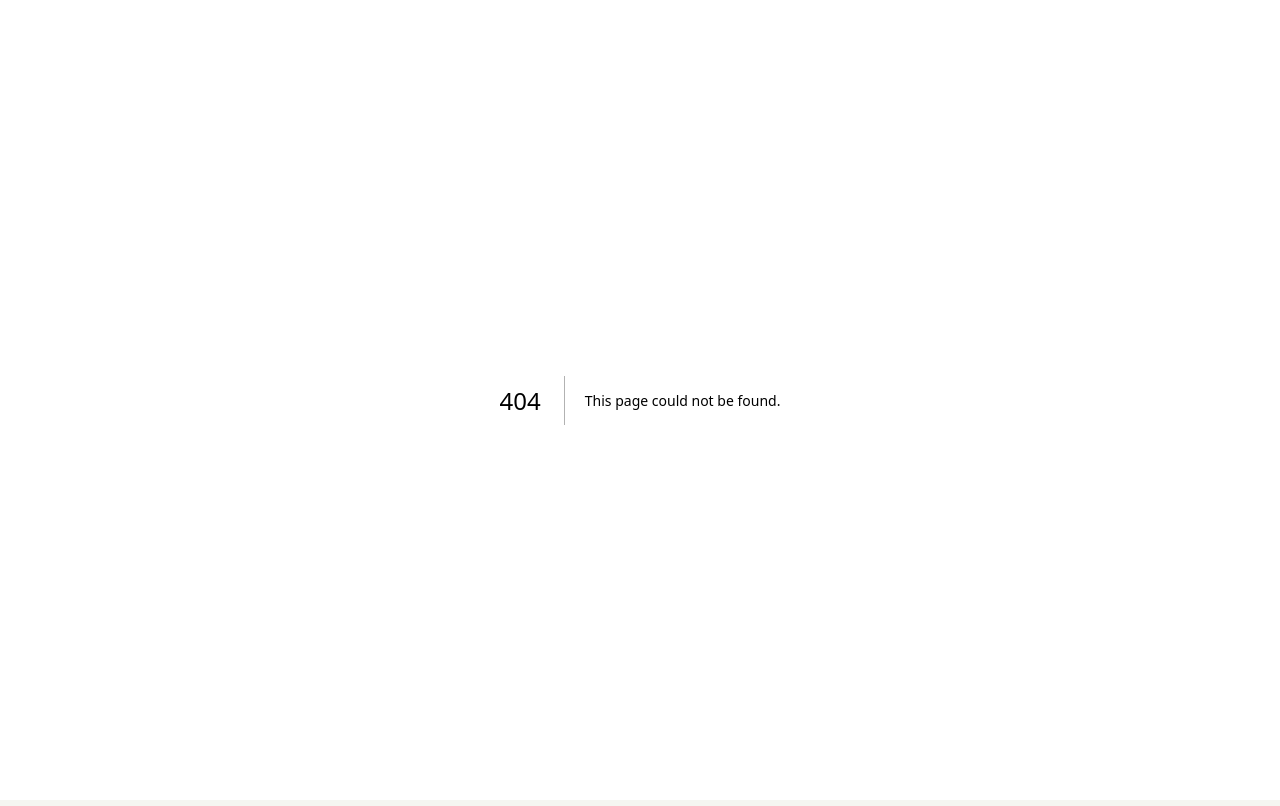
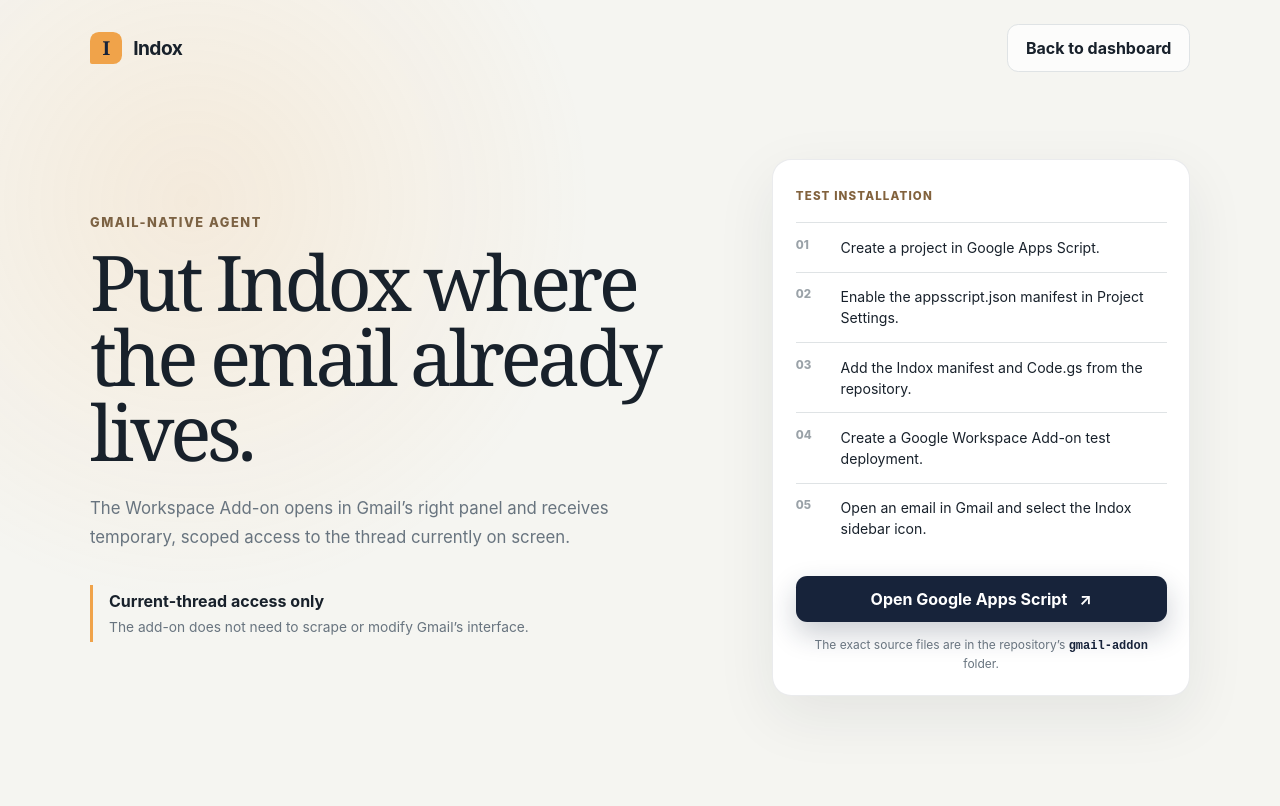
Before and after one commit to AadhikR/indox-triage, a Next.js app: page /gmail-addon in a window 1280 px wide. Before the commit this address had no page. Built offline with nearby package versions, Linux system fonts and the light colour scheme.

Commit message:
feat: add Gmail contextual sidebar

```diff
--- a/app/dashboard/page.tsx
+++ b/app/dashboard/page.tsx
@@ -53,7 +53,10 @@
           <button className="nav-item" type="button"><span className="nav-glyph">⌁</span> Commitments</button>
         </nav>
         <div className="sidebar-bottom">
-          <div className="connection-card"><span className="connection-dot" /><div><strong>Demo inbox</strong><span>Connection comes in Part 3</span></div></div>
+          <Link className="connection-card" href="/gmail-addon">
+            <span className="connection-dot connection-dot-ready" />
+            <div><strong>Gmail add-on ready</strong><span>Test installation required</span></div>
+          </Link>
           <Link className="user-chip" href={user.isDemo ? "/login" : "/auth/logout"}>
             {user.picture ? (
               // Auth0 profile images are supplied by the configured identity provider.
--- a/app/globals.css
+++ b/app/globals.css
@@ -74,6 +74,7 @@
 .connection-card strong, .user-chip strong { font-size: .85rem; }
 .connection-card span:last-child, .user-chip span:last-child { color: #8995a8; font-size: .72rem; }
 .connection-dot { width: .65rem; height: .65rem; border-radius: 50%; background: #7f8a96; }
+.connection-dot-ready { background: #58b888; box-shadow: 0 0 0 4px rgba(88, 184, 136, .12); }
 .user-chip { border-radius: .7rem; padding: .6rem; transition: background 160ms ease; }
 .user-chip:hover { background: rgba(255, 255, 255, .055); }
 .avatar-image { display: block; object-fit: cover; }
@@ -95,6 +96,22 @@
 .login-context p { max-width: 440px; margin: .9rem 0 0; color: #aeb8c8; line-height: 1.7; }
 .context-number { color: var(--accent); font-size: .72rem; font-weight: 850; letter-spacing: .12em; }
 .context-divider { width: 100%; height: 1px; margin: 2.5rem 0; background: #33425d; }
+
+.addon-setup-shell { min-height: 100vh; background: radial-gradient(circle at 15% 25%, rgba(240, 163, 74, .13), transparent 25rem), var(--paper); }
+.addon-setup-nav { display: flex; width: min(1100px, calc(100% - 3rem)); align-items: center; justify-content: space-between; margin: 0 auto; padding: 1.5rem 0; }
+.addon-setup-grid { display: grid; width: min(1100px, calc(100% - 3rem)); min-height: calc(100vh - 90px); grid-template-columns: minmax(0, 1fr) minmax(360px, .72fr); align-items: center; gap: clamp(3rem, 8vw, 7rem); margin: 0 auto; padding: 3rem 0 6rem; }
+.addon-setup-grid h1 { max-width: 650px; margin: 0; font-family: Georgia, "Times New Roman", serif; font-size: clamp(3rem, 6vw, 5.4rem); font-weight: 500; letter-spacing: -.055em; line-height: .98; }
+.addon-lede { max-width: 620px; margin: 1.5rem 0 0; color: var(--muted); font-size: 1.05rem; line-height: 1.75; }
+.scope-note { display: grid; gap: .2rem; max-width: 520px; margin-top: 2rem; border-left: 3px solid var(--accent); padding: .3rem 0 .3rem 1rem; }
+.scope-note span { color: var(--muted); font-size: .86rem; }
+.installation-card { border: 1px solid rgba(31, 42, 55, .09); border-radius: 1.2rem; padding: 1.4rem; background: #fff; box-shadow: var(--shadow); }
+.installation-label { color: #82623d; font-size: .72rem; font-weight: 850; letter-spacing: .1em; text-transform: uppercase; }
+.installation-card ol { display: grid; gap: 0; margin: 1rem 0 1.4rem; padding: 0; list-style: none; }
+.installation-card li { display: grid; grid-template-columns: 2rem 1fr; gap: .8rem; border-top: 1px solid var(--line); padding: .85rem 0; }
+.installation-card li > span { color: #9aa2a8; font-size: .72rem; font-weight: 800; }
+.installation-card li p { margin: 0; font-size: .88rem; }
+.installation-footnote { margin: .85rem 0 0; color: var(--muted); font-size: .75rem; text-align: center; }
+.installation-footnote code { color: var(--navy); font-weight: 750; }
 
 .workspace { min-width: 0; padding: 2.2rem clamp(1.25rem, 4vw, 4rem) 3rem; }
 .workspace-header { display: flex; align-items: center; justify-content: space-between; gap: 2rem; }
@@ -167,6 +184,7 @@
   .login-shell { grid-template-columns: 1fr; }
   .login-card { min-height: 100vh; }
   .login-context { padding: 3rem 1.5rem; }
+  .addon-setup-grid { grid-template-columns: 1fr; }
 }
 
 @media (max-width: 520px) {
@@ -178,4 +196,7 @@
   .header-actions .button { flex: 1; }
   .email-card { grid-template-columns: 1fr; }
   .email-card > .avatar { display: none; }
+  .addon-setup-nav .button { display: none; }
+  .addon-setup-grid { width: min(100% - 2rem, 1100px); padding-top: 2rem; }
+  .addon-setup-grid h1 { font-size: 3rem; }
 }
--- /dev/null
+++ b/app/gmail-addon/page.tsx
@@ -0,0 +1,51 @@
+import Link from "next/link";
+
+const steps = [
+  "Create a project in Google Apps Script.",
+  "Enable the appsscript.json manifest in Project Settings.",
+  "Add the Indox manifest and Code.gs from the repository.",
+  "Create a Google Workspace Add-on test deployment.",
+  "Open an email in Gmail and select the Indox sidebar icon.",
+];
+
+export default function GmailAddonPage() {
+  return (
+    <main className="addon-setup-shell">
+      <nav className="addon-setup-nav">
+        <Link className="brand" href="/">
+          <span className="brand-mark">I</span>
+          <span>Indox</span>
+        </Link>
+        <Link className="button button-secondary" href="/dashboard">Back to dashboard</Link>
+      </nav>
+
+      <section className="addon-setup-grid">
+        <div>
+          <p className="eyebrow">Gmail-native agent</p>
+          <h1>Put Indox where the email already lives.</h1>
+          <p className="addon-lede">
+            The Workspace Add-on opens in Gmail’s right panel and receives temporary,
+            scoped access to the thread currently on screen.
+          </p>
+          <div className="scope-note">
+            <strong>Current-thread access only</strong>
+            <span>The add-on does not need to scrape or modify Gmail’s interface.</span>
+          </div>
+        </div>
+
+        <section className="installation-card">
+          <span className="installation-label">Test installation</span>
+          <ol>
+            {steps.map((step, index) => (
+              <li key={step}><span>{String(index + 1).padStart(2, "0")}</span><p>{step}</p></li>
+            ))}
+          </ol>
+          <a className="button button-primary button-full" href="https://script.google.com/" target="_blank" rel="noreferrer">
+            Open Google Apps Script <span aria-hidden="true">↗</span>
+          </a>
+          <p className="installation-footnote">The exact source files are in the repository’s <code>gmail-addon</code> folder.</p>
+        </section>
+      </section>
+    </main>
+  );
+}
--- a/package.json
+++ b/package.json
@@ -6,7 +6,8 @@
     "dev": "next dev",
     "build": "next build",
     "start": "next start",
-    "typecheck": "tsc --noEmit"
+    "typecheck": "tsc --noEmit",
+    "test:addon": "node scripts/test-gmail-addon.mjs"
   },
   "dependencies": {
     "@auth0/nextjs-auth0": "^4.29.0",
```
Also changed, not shown: gmail-addon/appsscript.json (added, +31 -0 lines), scripts/test-gmail-addon.mjs (added, +22 -0 lines), gmail-addon/README.md (added), 2 other files (tests, documents, lock files or other folders).
